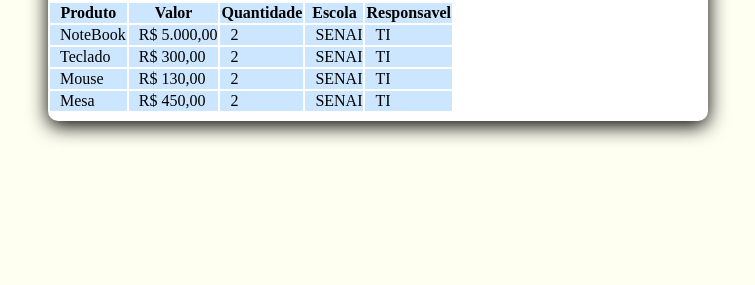
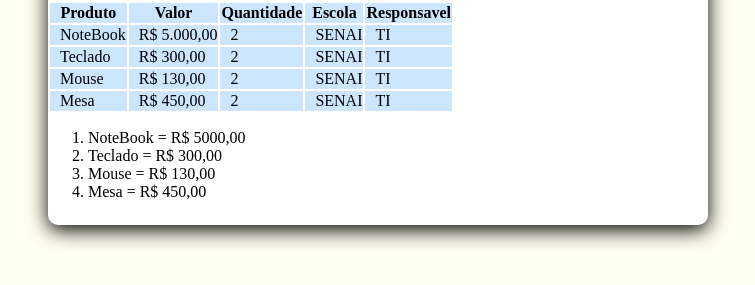
Before and after one commit to MiguelFernandes77/Git-Flow-2, a plain HTML site: page index.html in a window 1280 px wide. Shown: the part 345-630 px from the top of the page, without its empty margins (336-1091 px from the left). Drawn offline with Linux system fonts and the light colour scheme.

Commit message:
commit hotfix

```diff
--- a/index.html
+++ b/index.html
@@ -59,7 +59,13 @@
                     <td>TI</td>
                 </tr>
             </table>
+            <ol>
+                <li>NoteBook = R$ 5000,00</li>
+                <li>Teclado = R$ 300,00</li>
+                <li>Mouse = R$ 130,00</li>
+                <li>Mesa = R$ 450,00</li>
 
+            </ol>
         </div>
     </body>
 </html>
```
